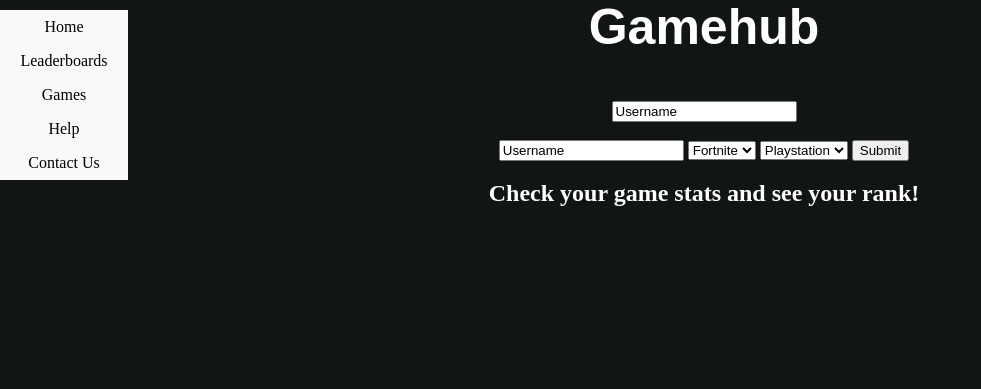
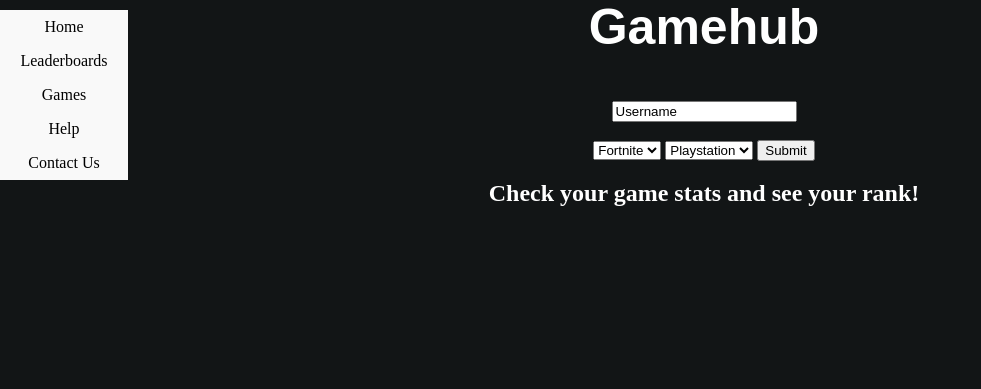
Before and after one commit to shahanmny/FortFinder, a Python web app: template templates/index.html in a window 1280 px wide. Shown: the part 36-425 px from the top of the page, without its empty margins (0-981 px from the left). Run offline with Jinja, Linux system fonts and the light colour scheme; the template is opened without the code that fills it, so the values that code supplies are empty; some web fonts are replaced.

Commit message:
removed extra input

```diff
--- a/templates/index.html
+++ b/templates/index.html
@@ -28,7 +28,6 @@
 				<form method="post" action="/stats">
 					<input type="text" name="username" value="Username"/>
 					<br/><br/>
-					<input type="text" name="" value="Username"/>
 					<select name="games">
 						<option value="Fortnite">Fortnite</option>
 						<option value="PubG">PubG</option>
```
